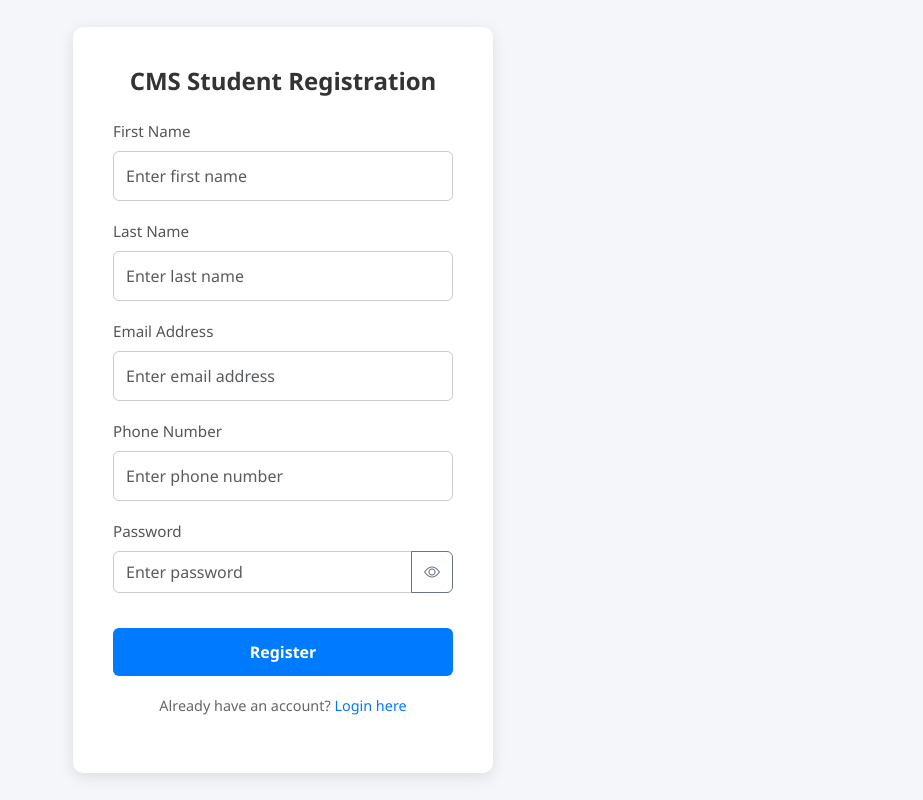
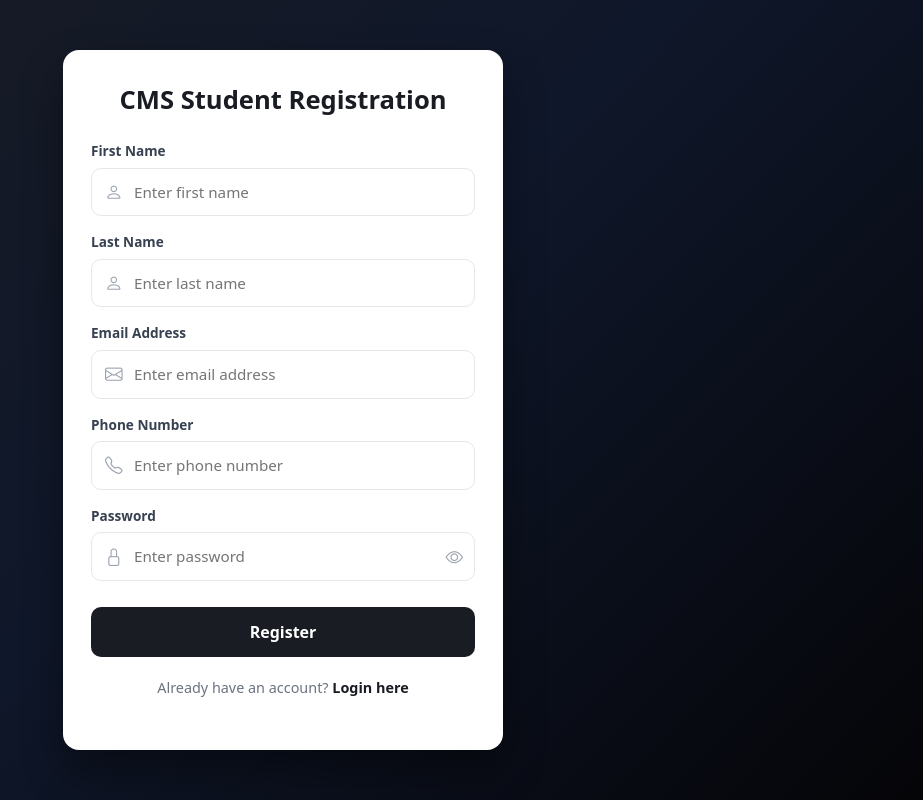
Before and after one commit to mdkhalid004/college-management-system, an Angular app in the folder cms-frontend/: page /register in a window 1280 px wide. Shown: the whole page, without its empty margins (357-1280 px from the left). Built offline with nearby package versions, Linux system fonts and the light colour scheme.

Commit message:
Update frontend

```diff
--- a/cms-frontend/src/app/pages/dashboard/dashboard.css
+++ b/cms-frontend/src/app/pages/dashboard/dashboard.css
@@ -34,7 +34,7 @@
 }
 
 .sidebar-brand {
-  padding: 20px;
+  padding: 15px 20px;
   font-size: 1.25rem;
   font-weight: bold;
   border-bottom: 1px solid rgba(255, 255, 255, 0.05);
@@ -42,9 +42,9 @@
   flex-shrink: 0;
 }
 
-/* Scrollable Nav Area */
+/* Scrollable Nav Area with Extra Bottom Padding */
 .sidebar-nav {
-  padding: 15px 10px;
+  padding: 10px 10px 60px 10px;
   flex: 1;
   overflow-y: auto;
   overscroll-behavior: contain;
@@ -61,8 +61,8 @@
 }
 
 .nav-item {
-  padding: 12px 20px;
-  margin-bottom: 5px;
+  padding: 9px 16px;
+  margin-bottom: 4px;
   border-radius: 8px;
   cursor: pointer;
   color: #9ba1b4;
@@ -70,6 +70,7 @@
   display: flex;
   align-items: center;
   gap: 10px;
+  font-size: 0.95rem;
 }
 
 .nav-item:hover, .nav-item.active {
@@ -77,7 +78,7 @@
   color: white;
 }
 
-/* Mobile Overlay Touch Freeze */
+/* Mobile Overlay */
 .sidebar-overlay {
   position: fixed;
   top: 0;
--- a/cms-frontend/src/app/pages/login/login.css
+++ b/cms-frontend/src/app/pages/login/login.css
@@ -1,81 +1,118 @@
 .login-container {
+  min-height: 100vh;
   display: flex;
+  align-items: center;
   justify-content: center;
-  align-items: center;
-  height: 100vh;
-  background-color: #f4f6f9;
+  background: linear-gradient(135deg, #1a1c24 0%, #0f172a 50%, #050508 100%);
+  padding: 20px;
 }
 
 .login-card {
-  background: white;
-  padding: 30px;
-  border-radius: 8px;
-  box-shadow: 0 4px 10px rgba(0, 0, 0, 0.1);
+  background: #ffffff;
+  border-radius: 16px;
+  box-shadow: 0 20px 40px rgba(0, 0, 0, 0.4);
+  padding: 35px 28px;
   width: 100%;
-  max-width: 400px;
+  max-width: 420px;
 }
 
 .login-card h2 {
-  margin-bottom: 20px;
+  font-size: 1.6rem;
+  font-weight: 700;
+  color: #1a1c24;
+  margin-bottom: 25px;
   text-align: center;
-  color: #333;
 }
 
 .form-group {
-  margin-bottom: 15px;
+  margin-bottom: 18px;
 }
 
 .form-group label {
+  font-size: 0.85rem;
+  font-weight: 600;
+  color: #374151;
+  margin-bottom: 6px;
   display: block;
-  margin-bottom: 5px;
-  font-weight: 600;
-  color: #555;
 }
 
-.form-group input {
+.input-wrapper {
+  position: relative;
+  display: flex;
+  align-items: center;
+}
+
+.input-wrapper i.input-icon {
+  position: absolute;
+  left: 14px;
+  color: #9ca3af;
+  font-size: 1.1rem;
+  z-index: 1;
+}
+
+.input-wrapper input {
   width: 100%;
-  padding: 10px;
-  border: 1px solid #ccc;
-  border-radius: 4px;
-  font-size: 14px;
+  padding: 12px 14px 12px 42px;
+  border: 1.5px solid #e5e7eb;
+  border-radius: 10px;
+  font-size: 0.95rem;
+  outline: none;
+  transition: all 0.2s ease;
+}
+
+.input-wrapper input:focus {
+  border-color: #1a1c24;
+  box-shadow: 0 0 0 4px rgba(26, 28, 36, 0.15);
+}
+
+.toggle-btn {
+  position: absolute;
+  right: 12px;
+  background: none;
+  border: none;
+  color: #9ca3af;
+  font-size: 1.1rem;
+  cursor: pointer;
+  padding: 0;
+  display: flex;
+  align-items: center;
+}
+
+.toggle-btn:hover {
+  color: #1a1c24;
 }
 
 .btn-login {
   width: 100%;
-  padding: 10px;
-  background-color: #007bff;
+  padding: 13px;
+  background-color: #1a1c24;
   color: white;
   border: none;
-  border-radius: 4px;
-  font-size: 16px;
+  border-radius: 10px;
+  font-size: 1rem;
+  font-weight: 600;
   cursor: pointer;
   margin-top: 10px;
+  transition: background 0.2s ease;
 }
 
 .btn-login:hover {
-  background-color: #0056b3;
+  background-color: #0f172a;
 }
 
-
-
-.input-group {
-  display: flex;
-  align-items: stretch;
-  width: 100%;
+.register-link {
+  margin-top: 20px;
+  text-align: center;
+  font-size: 0.9rem;
+  color: #6b7280;
 }
 
-.input-group .form-control {
-  height: 42px;
-  border-top-right-radius: 0;
-  border-bottom-right-radius: 0;
+.register-link a {
+  color: #1a1c24;
+  font-weight: 700;
+  text-decoration: none;
 }
 
-.input-group .btn-outline-secondary {
-  height: 42px;
-  border-top-left-radius: 0;
-  border-bottom-left-radius: 0;
-  display: flex;
-  align-items: center;
-  justify-content: center;
-  padding: 0 12px;
+.register-link a:hover {
+  text-decoration: underline;
 }
--- a/cms-frontend/src/app/pages/login/login.html
+++ b/cms-frontend/src/app/pages/login/login.html
@@ -5,6 +5,8 @@
     <form (ngSubmit)="onLogin()">
       <div class="form-group">
         <label for="email">Email Address</label>
+        <div class="input-wrapper">
+          <i class="bi bi-envelope input-icon"></i>
           <input
             type="email"
             id="email"
@@ -13,19 +15,20 @@
             required
             placeholder="Enter admin email">
         </div>
+      </div>
 
       <div class="form-group">
         <label for="password">Password</label>
-        <div class="input-group" style="display: flex; align-items: center;">
+        <div class="input-wrapper">
+          <i class="bi bi-lock input-icon"></i>
           <input
             [type]="showPassword ? 'text' : 'password'"
             id="password"
             [(ngModel)]="loginData.password"
             name="password"
             required
-            placeholder="Enter password"
-            style="flex: 1;">
-          <button type="button" class="btn btn-outline-secondary" (click)="togglePasswordVisibility()" style="cursor: pointer;">
+            placeholder="Enter password">
+          <button type="button" class="toggle-btn" (click)="togglePasswordVisibility()">
             <i class="bi" [class.bi-eye]="!showPassword" [class.bi-eye-slash]="showPassword"></i>
           </button>
         </div>
@@ -34,7 +37,7 @@
       <button type="submit" class="btn-login">Login</button>
     </form>
 
-    <div class="register-link" style="margin-top: 1rem; text-align: center;">
+    <div class="register-link">
       <p>Don't have an account? <a routerLink="/register">Register here</a></p>
     </div>
   </div>
--- a/cms-frontend/src/app/pages/register/register.css
+++ b/cms-frontend/src/app/pages/register/register.css
@@ -1,116 +1,118 @@
 .register-container {
+  min-height: 100vh;
   display: flex;
+  align-items: center;
   justify-content: center;
-  align-items: center;
-  min-height: 100vh;
-  background-color: #f4f6f9;
-  font-family: 'Segoe UI', Tahoma, Geneva, Verdana, sans-serif;
-  margin: 0;
+  background: linear-gradient(135deg, #1a1c24 0%, #0f172a 50%, #050508 100%);
+  padding: 30px 20px;
 }
 
 .register-card {
   background: #ffffff;
-  padding: 2.5rem;
-  border-radius: 10px;
-  box-shadow: 0 4px 15px rgba(0, 0, 0, 0.1);
+  border-radius: 16px;
+  box-shadow: 0 20px 40px rgba(0, 0, 0, 0.4);
+  padding: 35px 28px;
   width: 100%;
-  max-width: 420px;
-  box-sizing: border-box;
+  max-width: 440px;
 }
 
 .register-card h2 {
-  margin-top: 0;
-  margin-bottom: 1.5rem;
-  color: #333333;
+  font-size: 1.6rem;
+  font-weight: 700;
+  color: #1a1c24;
+  margin-bottom: 25px;
   text-align: center;
-  font-size: 1.5rem;
-  font-weight: 600;
 }
 
 .form-group {
-  margin-bottom: 1.2rem;
+  margin-bottom: 16px;
 }
 
 .form-group label {
+  font-size: 0.85rem;
+  font-weight: 600;
+  color: #374151;
+  margin-bottom: 6px;
   display: block;
-  margin-bottom: 0.5rem;
-  color: #555555;
-  font-weight: 500;
-  font-size: 0.95rem;
 }
 
-.form-control {
-  width: 100%;
-  padding: 0.75rem;
-  border: 1px solid #ccc;
-  border-radius: 6px;
-  font-size: 1rem;
-  box-sizing: border-box;
-  background-color: #fff;
-  transition: border-color 0.2s, box-shadow 0.2s;
+.input-wrapper {
+  position: relative;
+  display: flex;
+  align-items: center;
 }
 
-.form-control:focus {
-  border-color: #007bff;
-  outline: none;
-  box-shadow: 0 0 0 3px rgba(0, 123, 255, 0.15);
+.input-wrapper i.input-icon {
+  position: absolute;
+  left: 14px;
+  color: #9ca3af;
+  font-size: 1.1rem;
+  z-index: 1;
 }
 
-.btn-primary {
+.input-wrapper input {
   width: 100%;
-  padding: 0.75rem;
-  background-color: #007bff;
+  padding: 12px 14px 12px 42px;
+  border: 1.5px solid #e5e7eb;
+  border-radius: 10px;
+  font-size: 0.95rem;
+  outline: none;
+  transition: all 0.2s ease;
+}
+
+.input-wrapper input:focus {
+  border-color: #1a1c24;
+  box-shadow: 0 0 0 4px rgba(26, 28, 36, 0.15);
+}
+
+.toggle-btn {
+  position: absolute;
+  right: 12px;
+  background: none;
+  border: none;
+  color: #9ca3af;
+  font-size: 1.1rem;
+  cursor: pointer;
+  padding: 0;
+  display: flex;
+  align-items: center;
+}
+
+.toggle-btn:hover {
+  color: #1a1c24;
+}
+
+.btn-register {
+  width: 100%;
+  padding: 13px;
+  background-color: #1a1c24;
   color: white;
   border: none;
-  border-radius: 6px;
+  border-radius: 10px;
   font-size: 1rem;
   font-weight: 600;
   cursor: pointer;
-  margin-top: 1rem;
-  transition: background-color 0.2s ease;
+  margin-top: 10px;
+  transition: background 0.2s ease;
 }
 
-.btn-primary:hover {
-  background-color: #0056b3;
+.btn-register:hover {
+  background-color: #0f172a;
 }
 
 .login-link {
-  margin-top: 1.2rem;
+  margin-top: 20px;
   text-align: center;
   font-size: 0.9rem;
-  color: #666;
+  color: #6b7280;
 }
 
 .login-link a {
-  color: #007bff;
+  color: #1a1c24;
+  font-weight: 700;
   text-decoration: none;
-  font-weight: 500;
 }
 
 .login-link a:hover {
   text-decoration: underline;
 }
-
-
-
-.input-group {
-  display: flex;
-  align-items: stretch;
-  width: 100%;
-}
-
-.input-group .form-control {
-  height: 42px;
-  border-top-right-radius: 0;
-  border-bottom-right-radius: 0;
-}
-
-.input-group .btn-outline-secondary {
-  height: 42px;
-  border-top-left-radius: 0;
-  border-bottom-left-radius: 0;
-  display: flex;
-  align-items: center;
-  justify-content: center;
-  padding: 0 12px;
-}
--- a/cms-frontend/src/app/pages/register/register.html
+++ b/cms-frontend/src/app/pages/register/register.html
@@ -5,71 +5,77 @@
     <form (ngSubmit)="onRegister()">
       <div class="form-group">
         <label for="firstName">First Name</label>
+        <div class="input-wrapper">
+          <i class="bi bi-person input-icon"></i>
           <input
             type="text"
             id="firstName"
             [(ngModel)]="registerData.firstName"
             name="firstName"
-          class="form-control"
             required
             placeholder="Enter first name">
+        </div>
       </div>
 
       <div class="form-group">
         <label for="lastName">Last Name</label>
+        <div class="input-wrapper">
+          <i class="bi bi-person input-icon"></i>
           <input
             type="text"
             id="lastName"
             [(ngModel)]="registerData.lastName"
             name="lastName"
-          class="form-control"
             required
             placeholder="Enter last name">
+        </div>
       </div>
 
       <div class="form-group">
         <label for="email">Email Address</label>
+        <div class="input-wrapper">
+          <i class="bi bi-envelope input-icon"></i>
           <input
             type="email"
             id="email"
             [(ngModel)]="registerData.email"
             name="email"
-          class="form-control"
             required
             placeholder="Enter email address">
         </div>
-
+      </div>
 
       <div class="form-group">
         <label for="phone">Phone Number</label>
+        <div class="input-wrapper">
+          <i class="bi bi-telephone input-icon"></i>
           <input
             type="tel"
             id="phone"
             [(ngModel)]="registerData.phone"
             name="phone"
-          class="form-control"
             placeholder="Enter phone number">
+        </div>
       </div>
 
       <div class="form-group">
         <label for="password">Password</label>
-        <div class="input-group" style="display: flex; align-items: center;">
+        <div class="input-wrapper">
+          <i class="bi bi-lock input-icon"></i>
           <input
             [type]="showPassword ? 'text' : 'password'"
             id="password"
             [(ngModel)]="registerData.password"
             name="password"
-            class="form-control"
             required
-            placeholder="Enter password"
-            style="flex: 1;">
-          <button type="button" class="btn btn-outline-secondary" (click)="togglePasswordVisibility('password')" style="cursor: pointer;">
+            placeholder="Enter password">
+          <button type="button" class="toggle-btn" (click)="togglePasswordVisibility('password')">
             <i class="bi" [class.bi-eye]="!showPassword" [class.bi-eye-slash]="showPassword"></i>
           </button>
         </div>
       </div>
 
-      <button type="submit" class="btn-primary">Register</button>
+      <button type="submit" class="btn-register">Register</button>
     </form>
 
     <div class="login-link">
```
Lines whose indentation alone changed are shown as unchanged.
